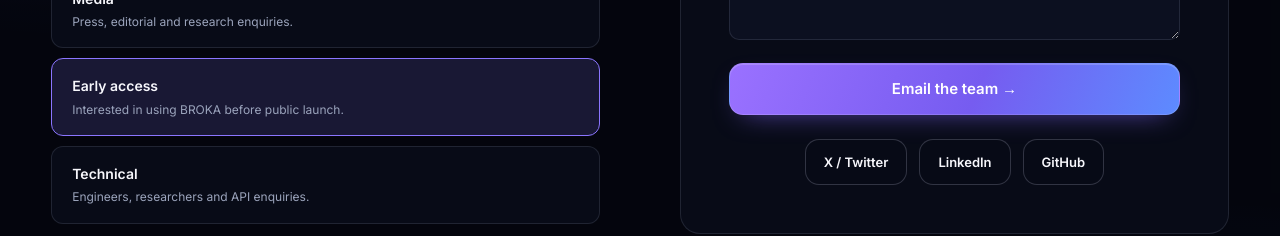
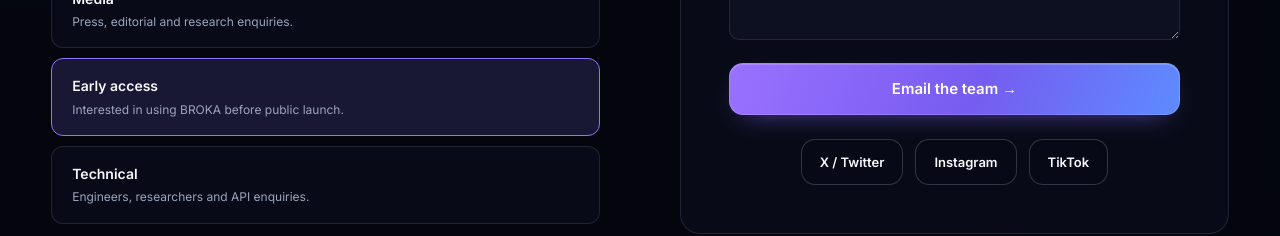
Before and after one commit to Xxavier-ml/broka-website, a Next.js app: page /contact in a window 1280 px wide. Shown: the part 1840-2076 px from the top of the page. Built offline with nearby package versions, Linux system fonts and the light colour scheme; no server answers.

Commit message:
Update BROKA social profile links

```diff
--- a/app/layout.tsx
+++ b/app/layout.tsx
@@ -73,7 +73,7 @@
       availableLanguage: ["English", "Swahili"],
     },
   ],
-  sameAs: [SOCIAL.x, SOCIAL.linkedin],
+  sameAs: [SOCIAL.x, SOCIAL.instagram, SOCIAL.tiktok],
 };
 
 export default function RootLayout({ children }: Readonly<{ children: React.ReactNode }>) {
--- a/components/layout/Footer.tsx
+++ b/components/layout/Footer.tsx
@@ -14,8 +14,8 @@
   const year = new Date().getFullYear();
   const social = [
     { label: "X / Twitter", href: SOCIAL.x },
-    { label: "LinkedIn", href: SOCIAL.linkedin },
-    { label: "GitHub", href: SOCIAL.github },
+    { label: "Instagram", href: SOCIAL.instagram },
+    { label: "TikTok", href: SOCIAL.tiktok },
   ];
   return (
     <footer className="ftr" aria-label="Site footer">
--- a/components/sections/EarlyAccessPanel.tsx
+++ b/components/sections/EarlyAccessPanel.tsx
@@ -2,7 +2,7 @@
 
 import { useState, type FormEvent } from "react";
 import { cn } from "@/lib/utils";
-import { CONTACT } from "@/lib/site";
+import { CONTACT, SOCIAL } from "@/lib/site";
 
 const CATEGORIES = [
   { title: "General enquiry", sub: "Questions about BROKA, Zeno or the platform." },
@@ -144,14 +144,14 @@
             marginTop: 24,
           }}
         >
-          <a href="https://x.com/brokaapp" target="_blank" rel="noopener noreferrer" className="btn btn-ghost btn-sm">
+          <a href={SOCIAL.x} target="_blank" rel="noopener noreferrer" className="btn btn-ghost btn-sm">
             X / Twitter
           </a>
-          <a href="https://linkedin.com/company/brokaapp" target="_blank" rel="noopener noreferrer" className="btn btn-ghost btn-sm">
-            LinkedIn
+          <a href={SOCIAL.instagram} target="_blank" rel="noopener noreferrer" className="btn btn-ghost btn-sm">
+            Instagram
           </a>
-          <a href="https://github.com/Xxavier-ml/broka-website" target="_blank" rel="noopener noreferrer" className="btn btn-ghost btn-sm">
-            GitHub
+          <a href={SOCIAL.tiktok} target="_blank" rel="noopener noreferrer" className="btn btn-ghost btn-sm">
+            TikTok
           </a>
         </div>
       </form>
--- a/lib/site.ts
+++ b/lib/site.ts
@@ -22,8 +22,8 @@
 
 export const SOCIAL = {
   x: "https://x.com/brokaapp",
-  linkedin: "https://linkedin.com/company/brokaapp",
-  github: "https://github.com/Xxavier-ml/broka-website",
+  instagram: "https://www.instagram.com/real.broka/",
+  tiktok: "https://www.tiktok.com/@realbroka",
 } as const;
 
 /**
```
